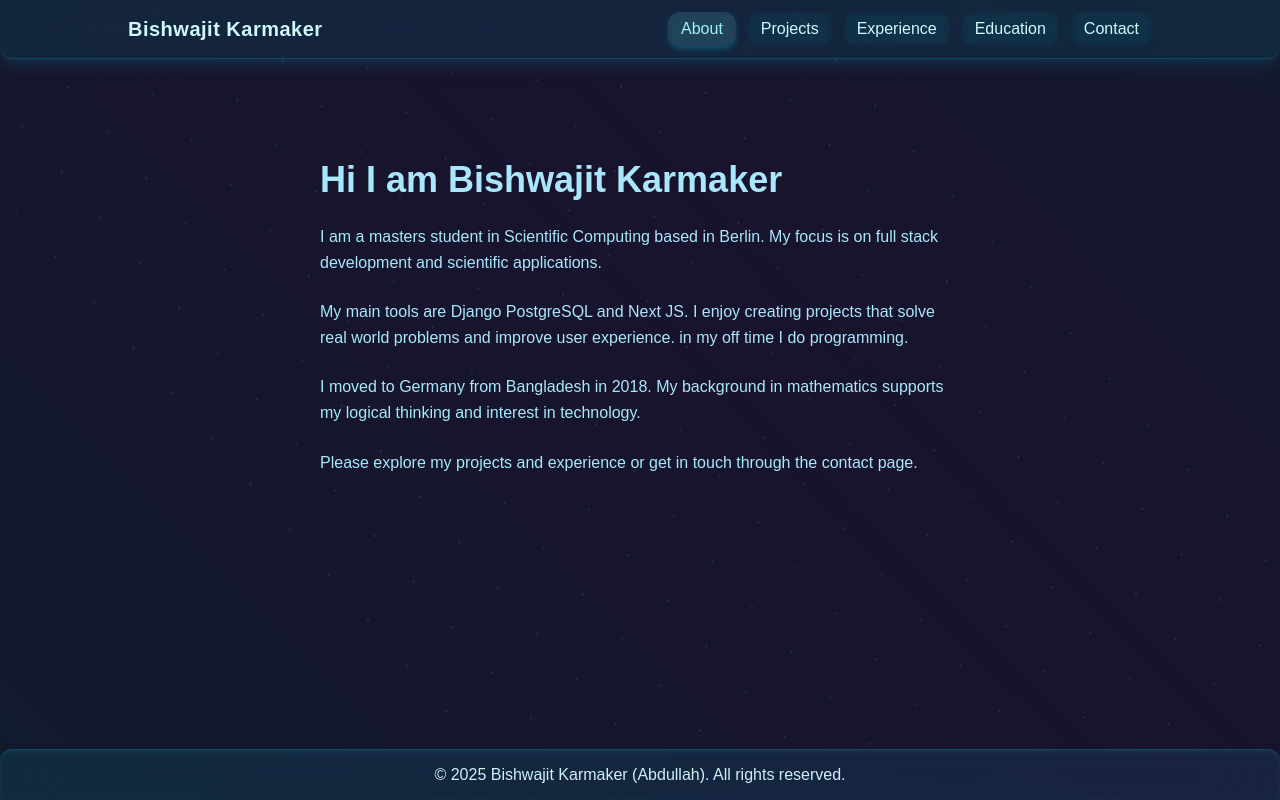
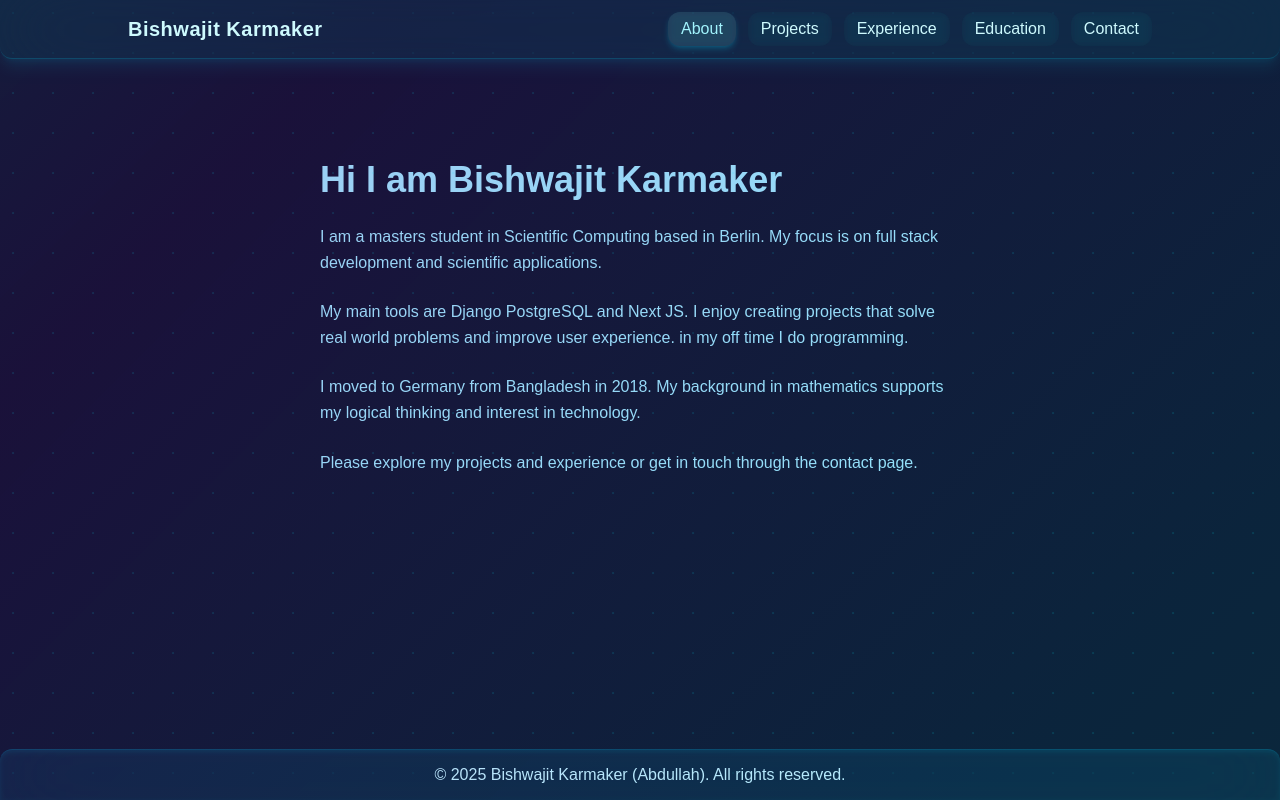
Before and after one commit to Bishwajit93/portfoliosite_frontend, a Next.js app: page / in a window 1280 px wide. Built offline with nearby package versions, Linux system fonts and the light colour scheme.

Commit message:
background styling change

```diff
--- a/src/app/globals.css
+++ b/src/app/globals.css
@@ -26,22 +26,55 @@ body::before {
   position: fixed;
   inset: 0;
   background: radial-gradient(circle, rgba(0,255,255,0.12) 1px, transparent 1px);
-  background-size: 60px 60px;
-  animation: moveGrid 40s linear infinite;
+  background-size: 40px 40px;
+  animation: driftGrid 15s linear infinite;
   pointer-events: none;
   z-index: 0;
 }
+
+@keyframes driftGrid {
+  0% { background-position: 0 0; }
+  50% { background-position: 100px 100px; }
+  100% { background-position: 0 0; }
+}
+
 
 /* subtle flowing gradient layer */
 body::after {
   content: "";
   position: fixed;
   inset: 0;
-  background: linear-gradient(45deg, rgba(0,255,255,0.05), rgba(255,0,255,0.05), rgba(0,255,255,0.05));
+  background: linear-gradient(135deg,
+    rgba(0, 255, 255, 0.12),
+    rgba(100, 0, 200, 0.15),
+    rgba(0, 150, 255, 0.12),
+    rgba(0, 255, 255, 0.12)
+  );
   background-size: 200% 200%;
-  animation: flowGradient 30s linear infinite;
+  animation: slowMove 40s ease infinite;
   pointer-events: none;
   z-index: 0;
+}
+
+@keyframes slowMove {
+  0% { background-position: 0% 50%; }
+  50% { background-position: 100% 50%; }
+  100% { background-position: 0% 50%; }
+}
+
+
+
+
+
+@keyframes rotateConic {
+  from { transform: translate(-50%, -50%) rotate(0deg); }
+  to   { transform: translate(-50%, -50%) rotate(360deg); }
+}
+
+
+@keyframes rotateGrid {
+  from { transform: translate(-50%, -50%) rotate(0deg) scale(1.2); }
+  to   { transform: translate(-50%, -50%) rotate(360deg) scale(1.2); }
 }
 
 /* central pulse rings */
--- a/src/components/project components/ProjectCard.tsx
+++ b/src/components/project components/ProjectCard.tsx
@@ -33,12 +33,7 @@ export default function ProjectCard({ project, onProjectUpdated }: Props) {
     <>
       <div
         onClick={() => setDetailOpen(true)}
-        className="border border-cyan-400 text-cyan-300
-          px-3 py-3 sm:px-4 sm:py-4 rounded-xl
-          shadow-md shadow-cyan-400/20 bg-transparent
-          hover:bg-cyan-200/10 hover:shadow-cyan-400/30
-          backdrop-blur-xl transition-all cursor-pointer
-          text-sm sm:text-base"
+        className="project-card p-4 sm:p-6 hover:scale-[1.02] transition-transform duration-300 cursor-pointer text-sm sm:text-base"
         >
         <h2 className="text-xl font-semibold mb-3 text-cyan-200">{project.title}</h2>
 
```
